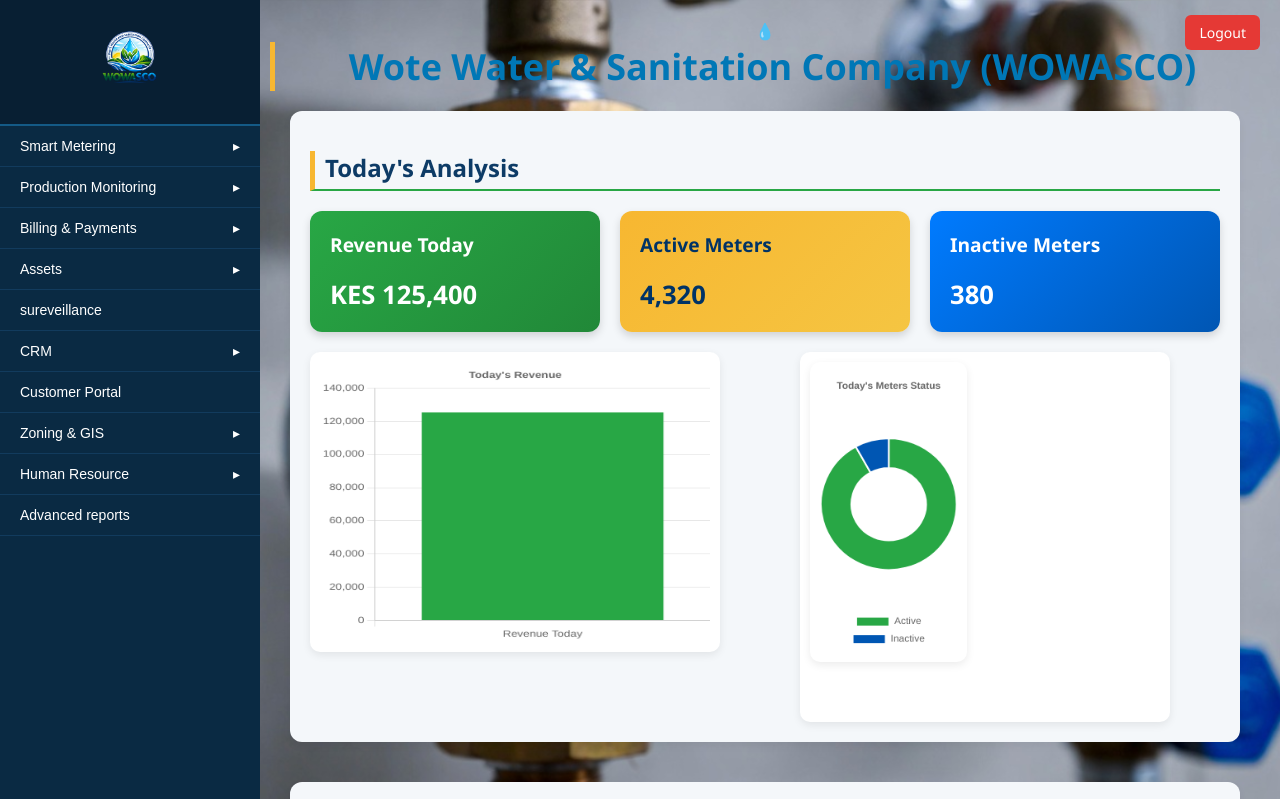
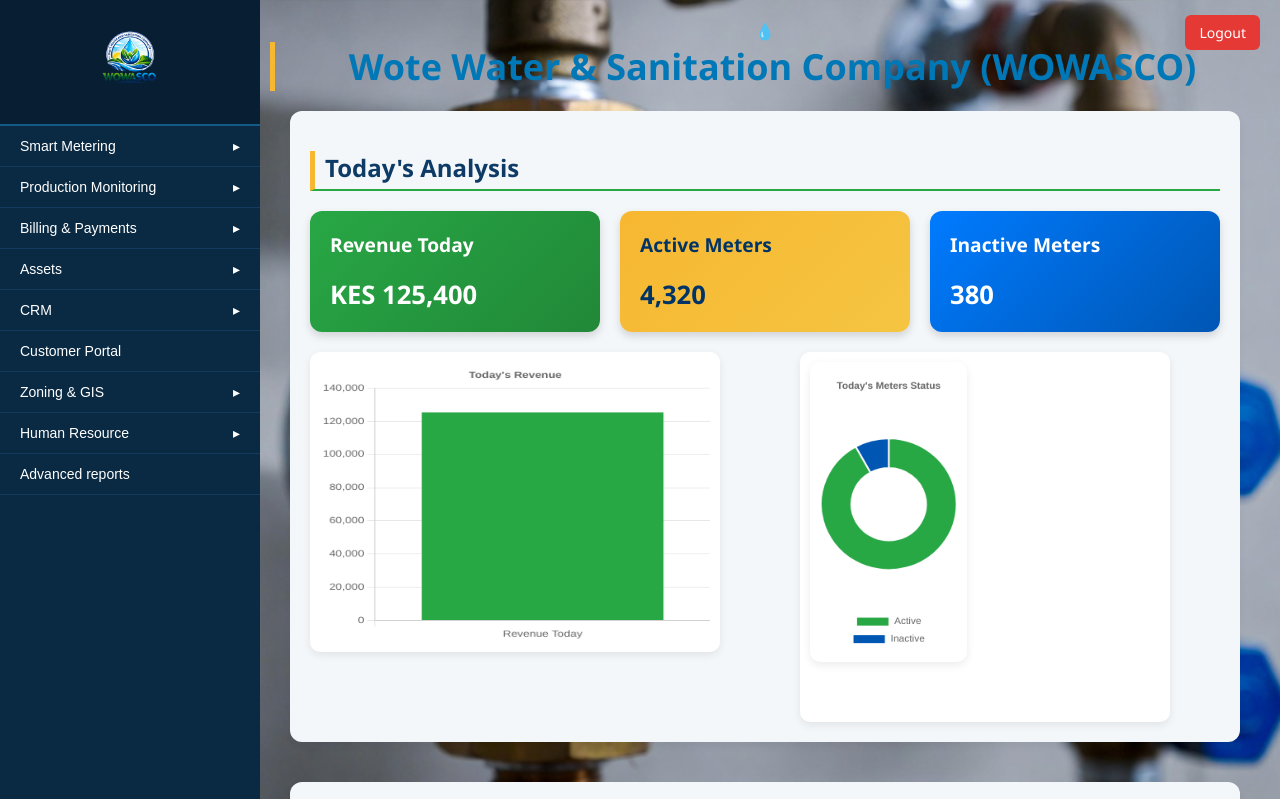
Before and after one commit to Purretech-dev/wowasco-system-updated, a PHP site: page / in a window 1280 px wide. Shown: the top 799 px of the page. Run offline with PHP 8.4, Linux system fonts and the light colour scheme; a user stored in the database is signed in.

Commit message:
Disabled Surveilance - Not in scope

```diff
--- a/includes/sidebar.php
+++ b/includes/sidebar.php
@@ -58,7 +58,7 @@
 
             </ul>
         </li>
-                <li class="menu-item"><a href="modules/surveillance.php" class="menu-link">sureveillance</a></li>
+               <!-- <li class="menu-item"><a href="modules/surveillance.php" class="menu-link">sureveillance</a></li> -->
 
          <!-- Customer Relations -->
         <li class="menu-item has-submenu">
```
